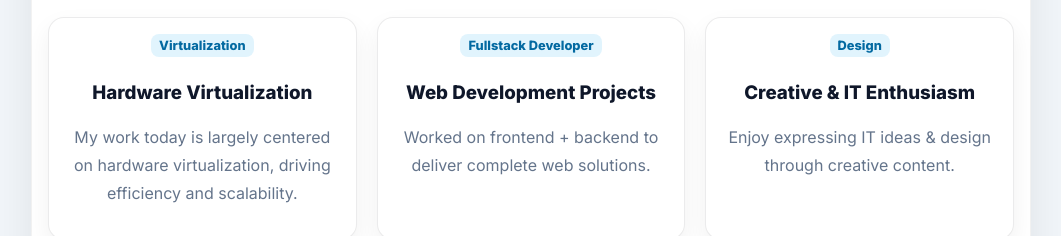
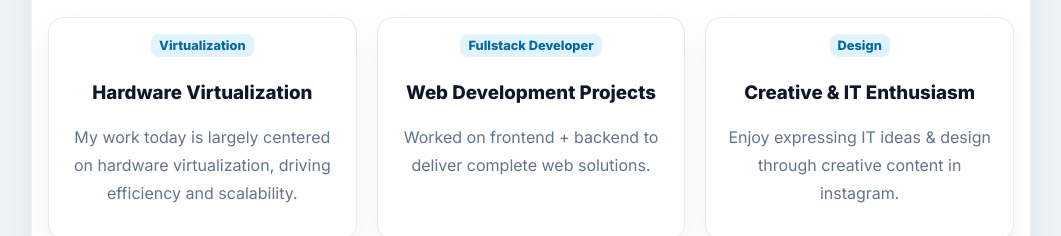
Before and after one commit to arfnhd-dev/prtflio, a plain HTML site: page index.html in a window 1280 px wide. Shown: the part 853-1089 px from the top of the page, without its empty margins (109-1170 px from the left). Drawn offline with Linux system fonts and the light colour scheme.

Commit message:
Edit Card Creative & IT Enthusiasm

```diff
--- a/index.html
+++ b/index.html
@@ -193,7 +193,7 @@
         <div class="card">
           <span class="badge" style="margin-bottom:2%;">Design</span>
           <h3>Creative & IT Enthusiasm</h3>
-          <p class="muted">Enjoy expressing IT ideas & design through creative content.</p>
+          <p class="muted">Enjoy expressing IT ideas & design through creative content in instagram.</p>
         </div>
       </div>
     </div>
```
